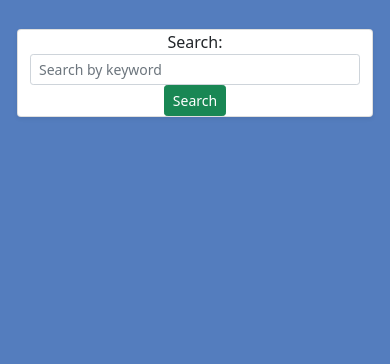
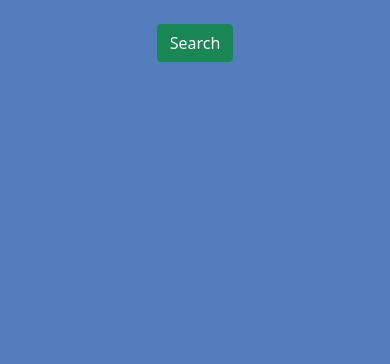
Before and after one commit to Code-Institute-Submissions/patrickpulfer-code_insitute_m3_OctResub, a Flask app: page /start in a window 390 px wide. Shown: the part 56-420 px from the top of the page. Run offline with Flask 2, Linux system fonts and the light colour scheme; data that the repository does not hold is empty; parts of the project's set-up code (start-up, migrations or seed data) failed here and were passed over; some libraries are stand-ins or nearby versions.

Commit message:
Fix: Search has been moved to a modal to help with mobile keyboard obstructing the search field

```diff
--- a/templates/start.html
+++ b/templates/start.html
@@ -24,13 +24,34 @@
 </section>
 
 <div class="container text-center">
-    <div class="card shadow-sm">
-        <form class="container" action="/search" method="GET">
-            Search: <input class="form-control form-control-sm" type="text" placeholder="Search by keyword"
-                name="keyword" id="keyword" required>
-            <button class="btn btn-success btn-sm" type="submit">Search</button>
-        </form>
+    <button type="button" class="btn btn-success" data-bs-toggle="modal" data-bs-target="#searchmodal">
+        Search
+    </button>
+</div>
+
+<div class="modal fade" id="searchmodal" tabindex="-1" aria-labelledby="searchmodallabel" aria-hidden="true">
+    <div class="modal-dialog modal-dialog-centered">
+        <div class="modal-content">
+            <div class="modal-header">
+                <h5 class="modal-title" id="searchmodallabel">Search</h5>
+                <button type="button" class="btn-close" data-bs-dismiss="modal" aria-label="Close"></button>
+            </div>
+            <div class="modal-body">
+                <form class="container text-center" action="/search" method="GET">
+                    Enter your keyword to search for below:
+                    <br>
+                    <input class="form-control form-control-sm" type="text" placeholder="Keyword" name="keyword"
+                        id="keyword" required>
+                    <br>
+                    <button class="btn btn-success btn-sm" type="submit">Search</button>
+                </form>
+            </div>
+        </div>
     </div>
 </div>
 
+
+
+
+
 {% endblock %}
```
